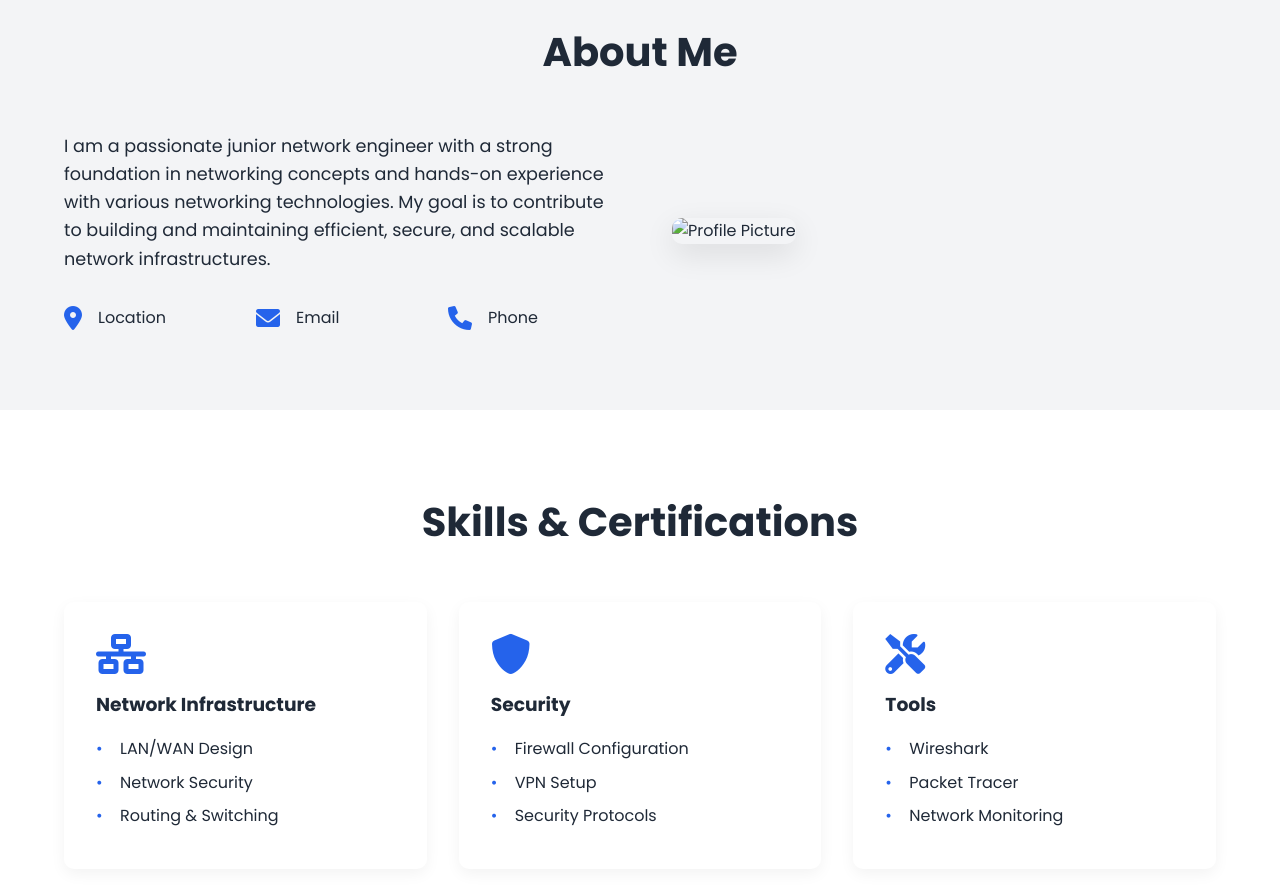
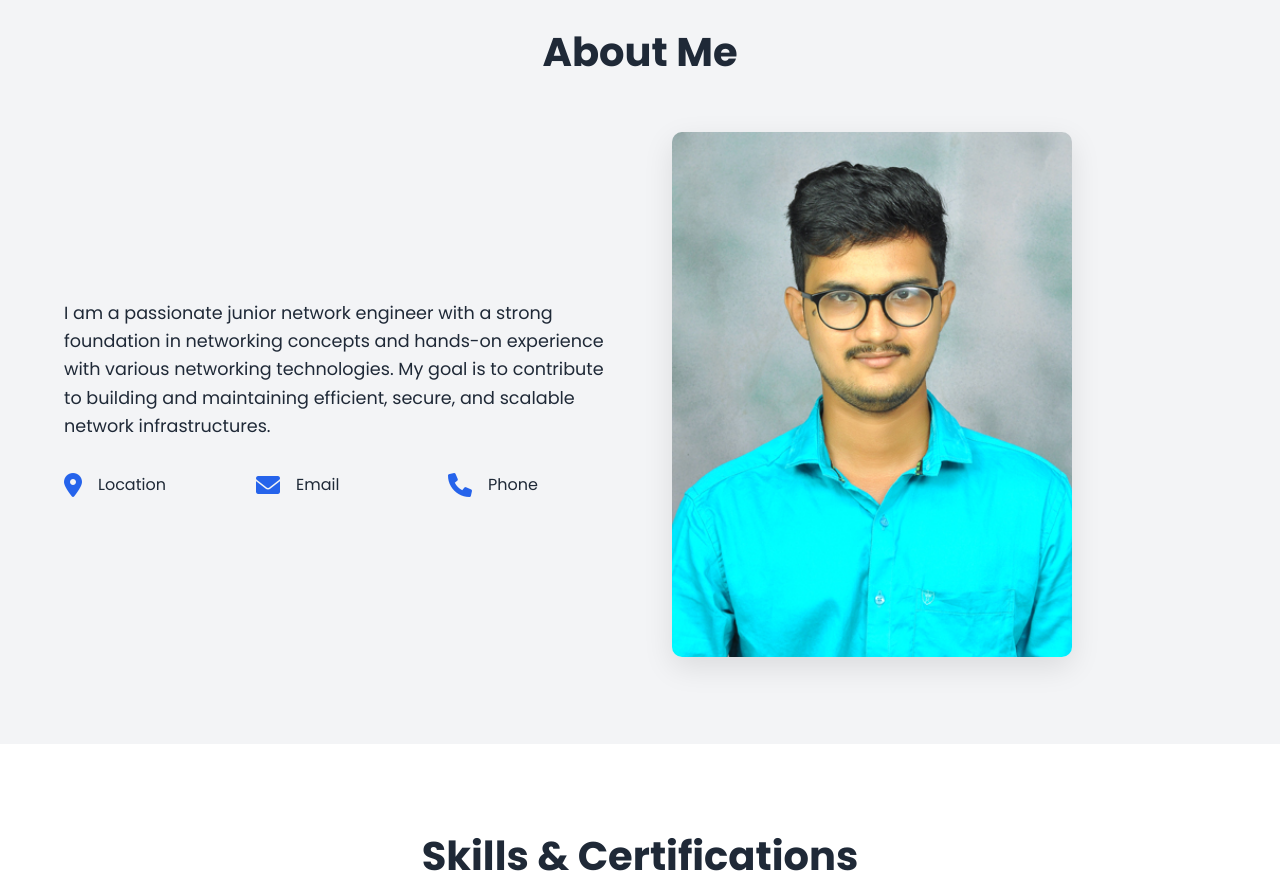
Before and after one commit to sabarish141/Perfect_Portfolio, a plain HTML site: page index.html in a window 1280 px wide. Shown: the part 860-1751 px from the top of the page. Drawn offline with Linux system fonts and the light colour scheme.

```diff
--- a/index.html
+++ b/index.html
@@ -66,7 +66,7 @@
                 </div>
             </div>
             <div class="about-image">
-                <img src="assets/profile.jpg" alt="Profile Picture">
+                <img src="assets/sabsrishpic.jpg" alt="Profile Picture">
             </div>
         </div>
     </section>
```
Also changed, not shown: assets/sabsrishpic.jpg (added).
